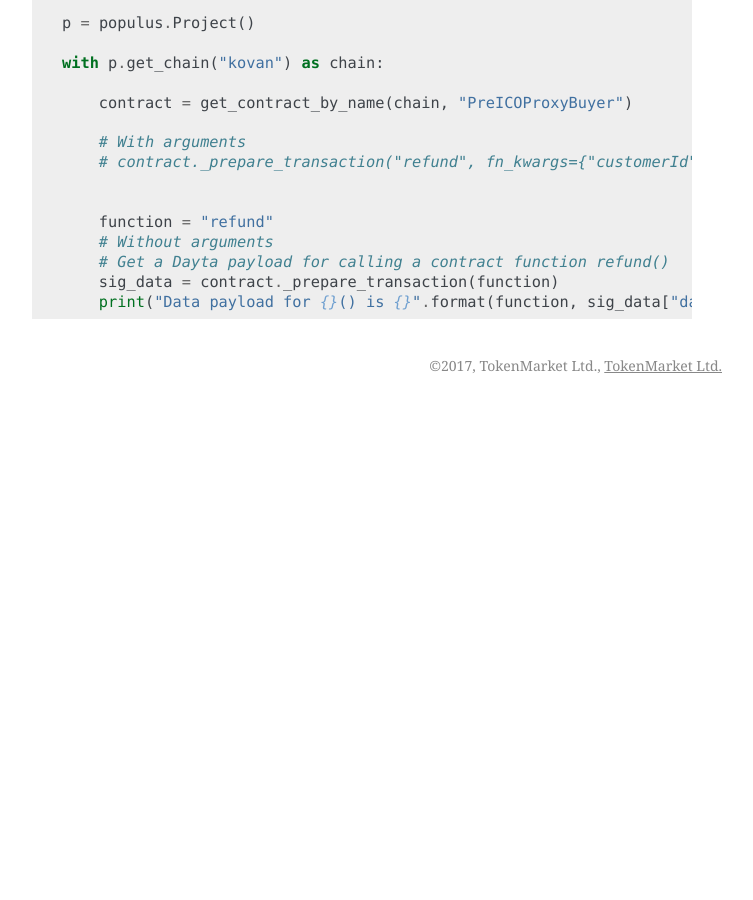
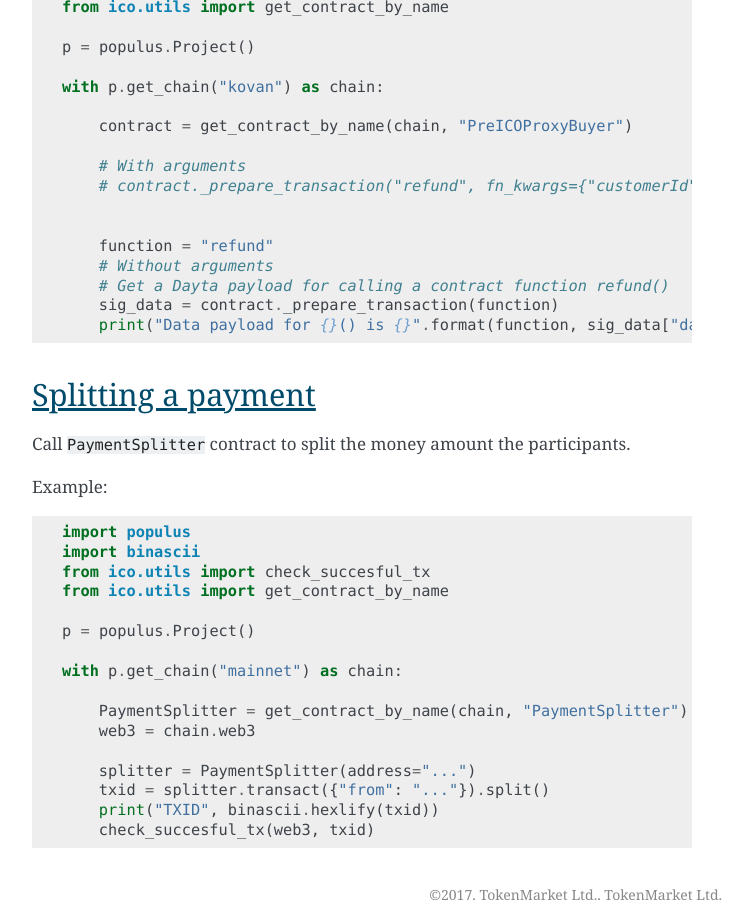
Before and after one commit to TokenMarketNet/smart-contracts, a Sphinx documentation site: the page built from docs/source/interact.rst, in a window 1280 px wide and 900 px high, scrolled down 21666 px. Shown: the whole window, without its empty margins (388-1141 px from the left). Built offline with Sphinx 7.4.7, drawn with Linux system fonts in a browser that asks for light colours; before the commit the page ends 22071 px from its top, so only the background shows below that; some of the changed text lies outside the part shown.

Commit message:
Added paymeny splitter example

```diff
--- a/docs/source/interact.rst
+++ b/docs/source/interact.rst
@@ -998,3 +998,31 @@
         # Get a Dayta payload for calling a contract function refund()
         sig_data = contract._prepare_transaction(function)
         print("Data payload for {}() is {}".format(function, sig_data["data"]))
+
+
+
+Splitting a payment
+===================
+
+Call ``PaymentSplitter`` contract to split the money amount the participants.
+
+Example:
+
+.. code-block:: python
+
+    import populus
+    import binascii
+    from ico.utils import check_succesful_tx
+    from ico.utils import get_contract_by_name
+
+    p = populus.Project()
+
+    with p.get_chain("mainnet") as chain:
+
+        PaymentSplitter = get_contract_by_name(chain, "PaymentSplitter")
+        web3 = chain.web3
+
+        splitter = PaymentSplitter(address="...")
+        txid = splitter.transact({"from": "..."}).split()
+        print("TXID", binascii.hexlify(txid))
+        check_succesful_tx(web3, txid)
```
Also changed, not shown: 2 other files.
